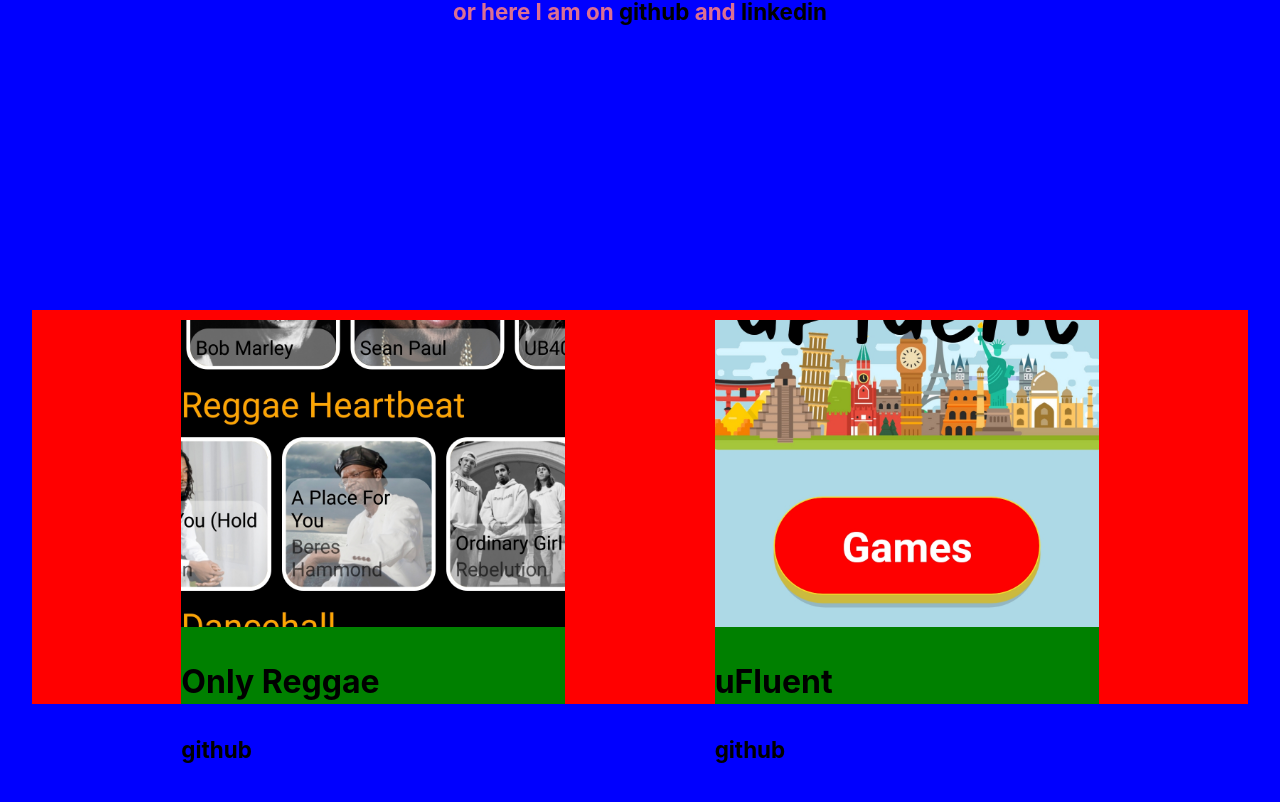
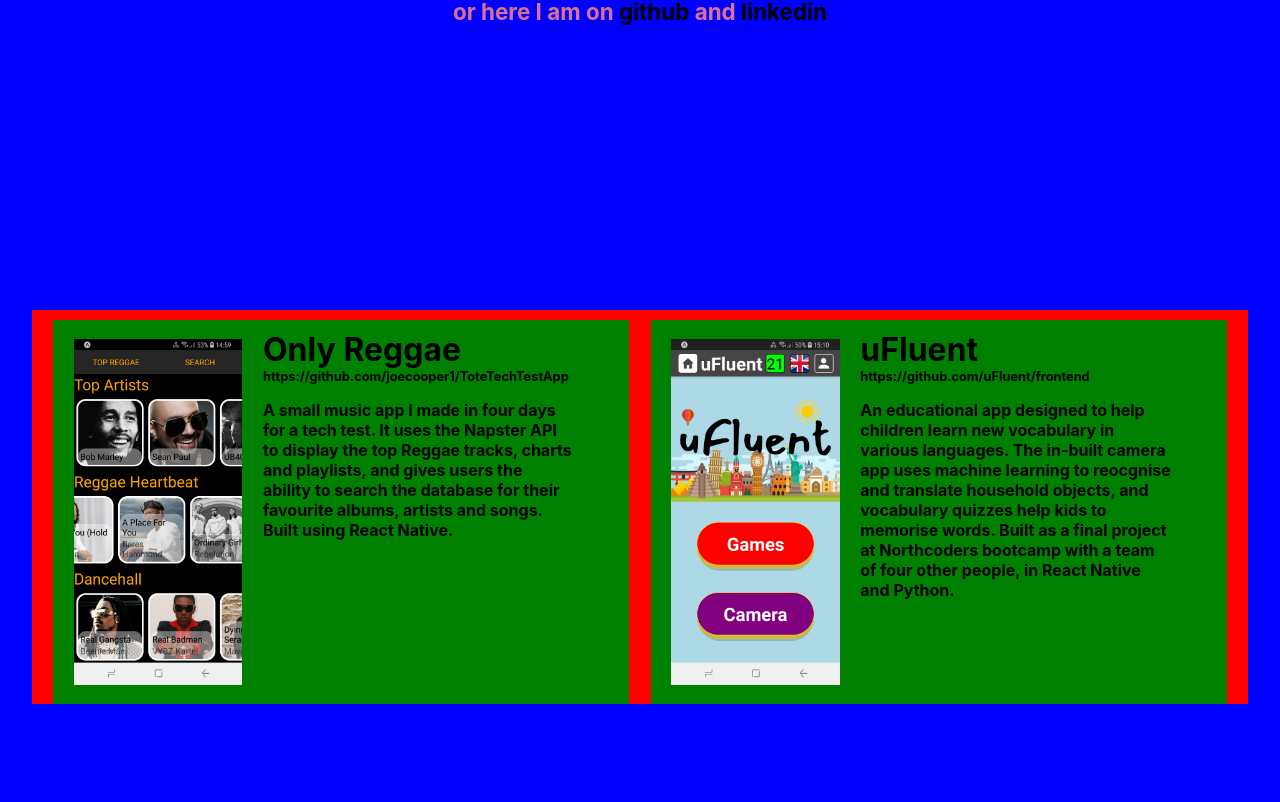
Before and after one commit to joecooper1/pf, a React (Create React App) app: page / in a window 1280 px wide. Shown: the part 522-1324 px from the top of the page. Built offline with nearby package versions, Linux system fonts and the light colour scheme.

Commit message:
change layout of project

```diff
--- a/src/components/Project.js
+++ b/src/components/Project.js
@@ -1,12 +1,17 @@
 import React from "react";
 
-import { ProjectStyle, Title, Link, Image } from "../styles/Projects";
+import { ProjectStyle, Title, Link, Image, Info, Text } from "../styles/Projects";
 
 export default function Project(props) {
-    const {data} = props;
-    return <ProjectStyle width={props.dimensions.width}>
-        <Image src={data.url} alt={`Screenshot of ${data.name}`}/>
+  const { data } = props;
+  return (
+    <ProjectStyle width={props.dimensions.width}>
+      <Image src={data.url} alt={`Screenshot of ${data.name}`} />
+      <Info>
         <Title>{data.name}</Title>
-        <Link href={data.github}>github</Link>
+        <Link href={data.github}>{data.github}</Link>
+        <Text>{data.description}</Text>
+      </Info>
     </ProjectStyle>
-};
+  );
+}
--- a/src/styles/Projects.js
+++ b/src/styles/Projects.js
@@ -22,7 +22,7 @@
 export const ProjectStyle = styled.div`
   width: ${(props) => {
     return props.width > 1024
-      ? `${props.width * 0.3}px`
+      ? `${props.width * 0.45}px`
       : `${props.width * 0.85}px`;
   }};
   height: ${(props) => {
@@ -36,22 +36,38 @@
       : `yellow`;
   }};
   margin-top: 10px;
+  display: flex;
+  flex-direction: row;
+  justify-content: space-evenly;
+  align-items: center;
 `;
 
 export const Title = styled.h2`
   font-size: 1em;
   color: black;
+  margin: 0;
 `;
 
 export const Link = styled.a`
-  font-size: 0.7em;
+  font-size: 0.4em;
   color: black;
   text-decoration: none;
+  margin-top: 20;
 `;
 
 export const Image = styled.img`
-  width: 100%;
-  height: 80%;
+  height: 90%;
   object-fit: cover;
-  z-index: -2;
 `;
+
+export const Info = styled.div`
+  width: 60%;
+  height: 95%;
+  display: flex;
+  flex-direction: column;
+`;
+
+export const Text = styled.p`
+  font-size: 0.5em;
+  width: 90%;
+`;
```
